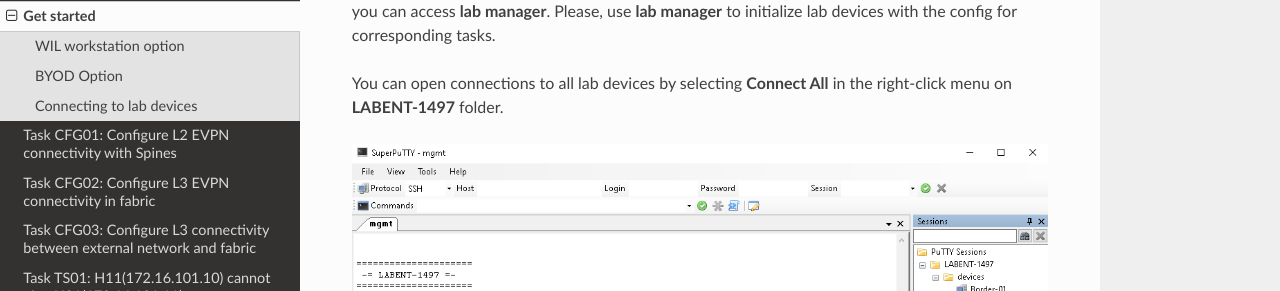
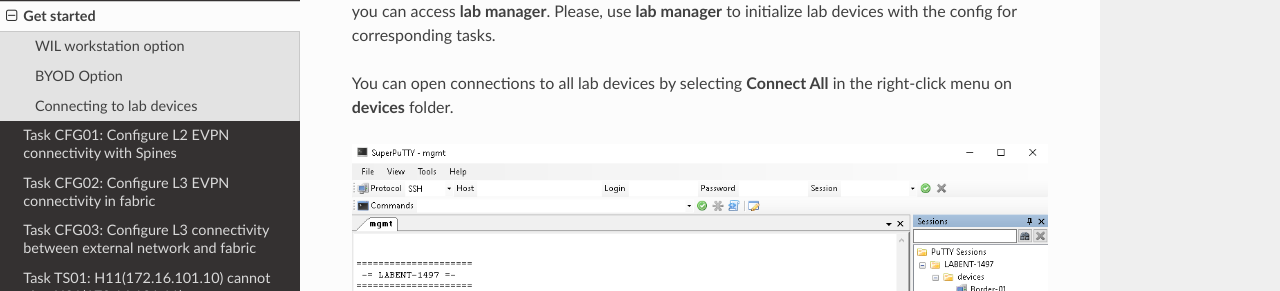
Before and after one commit to dvishchu/labent-1497, a Sphinx documentation site: the page built from docs/source/intro.rst, in a window 1280 px wide and 900 px high, scrolled down 1181 px. Shown: the part 160-451 px from the top of the window. Built offline with Sphinx 7.4.7 and the Read the Docs theme 2.0.0, drawn with Linux system fonts in a browser that asks for light colours.

```diff
--- a/docs/source/intro.rst
+++ b/docs/source/intro.rst
@@ -39,7 +39,7 @@
 
 In the **SupperPutty**, you can find list of saved session in **LABENT-1497** folder. Via ``mgmt`` session, you can access **lab manager**. Please, use **lab manager** to initialize lab devices with the config for corresponding tasks.
 
-You can open connections to all lab devices by selecting **Connect All** in the right-click menu on **LABENT-1497** folder.
+You can open connections to all lab devices by selecting **Connect All** in the right-click menu on **devices** folder.
 
 .. image:: assets/super_putty.png
 
```
